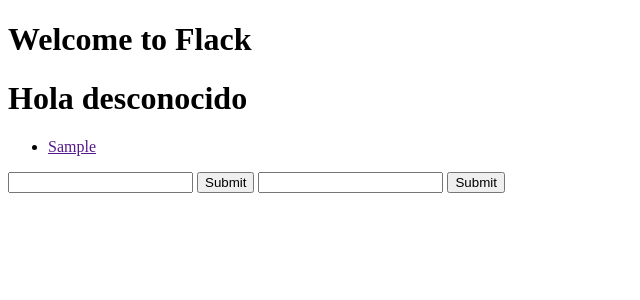
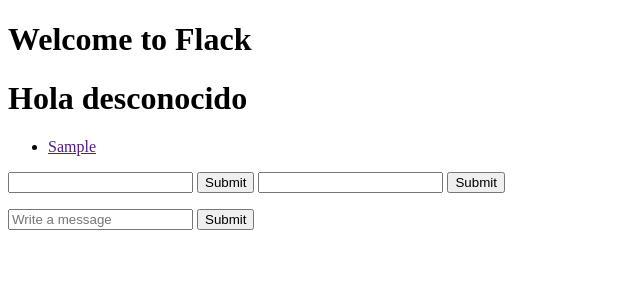
Before and after one commit to felipe-sencion/cs50-project2, a Flask app: template templates/index.html in a window 1280 px wide. Shown: the top 300 px of the page, without its empty margins (0-640 px from the left). Run offline with Flask 2, Linux system fonts and the light colour scheme; the template is opened without the code that fills it: most values are stand-ins (such as "Sample title", 1, 10 or a date in 2020); some libraries are stand-ins or nearby versions.

Commit message:
post message button.

```diff
--- a/static/index.js
+++ b/static/index.js
@@ -7,9 +7,15 @@
       {
         document.querySelector('#add-channel').onclick = () =>
         {
-          console.log('clicked... waiting for emition');
+          //console.log('clicked... waiting for emition');
+          console.log('OOOOOOOOOOOOKKKKKKKKKKKKKKk');
           const channel_name = document.querySelector('#channel').value;
           socket.emit('create channel', {'channel': channel_name});
+        };
+
+        document.querySelector('#post-message').onclick = () =>
+        {
+          console.log('post a message');
         };
       }
     );
@@ -37,25 +43,26 @@
     {
       const request = new XMLHttpRequest();
       request.open('GET', `/${name}`);
+
       request.onload = () =>
       {
         const response = request.responseText;
         document.querySelector('#messages').innerHTML = response;
-        localStorage.setItem('channel', `${name}`)
+        localStorage.setItem('channel', `${name}`);
 
         //HTML5 states
-        history.pushState({'title': `Flack::${name}`, 'text': response}, name, name);
+        //history.pushState({'title': `Flack::${name}`, 'text': response}, name, name);
       };
       request.send();
       //alert(`Load: ${name}`);
     }
 
-    window.onpopstate = e =>
+    /*window.onpopstate = e =>
     {
       const data = e.state;
       document.title = data.title;
       document.querySelector('#messages').innerHTML = data.text;
-    };
+    };*/
 
     socket.on('already created', data =>
     {
--- a/templates/index.html
+++ b/templates/index.html
@@ -14,12 +14,13 @@
       <li><a href="" class="channel-link" data-page={{k}}>{{k}}</a></li>
     {%endfor%}
   </ul>
-  <!-- <form class="" action=""> -->
-    <input id="name" type="text" name="" value="">
-    <input id="btn" type="submit">
-  <!-- </form> -->
 
-    <input id="channel" type="text" name="" value="">
-    <input id="add-channel" type="submit">
+  <input id="name" type="text" name="" value="">
+  <input id="btn" type="submit">
+
+  <input id="channel" type="text" name="" value="">
+  <input id="add-channel" type="submit">
   <p id="messages"></p>
+  <input id="message-input" type="text" name="" value="" placeholder="Write a message">
+  <input id="post-message" type="submit">
 {%endblock%}
```
